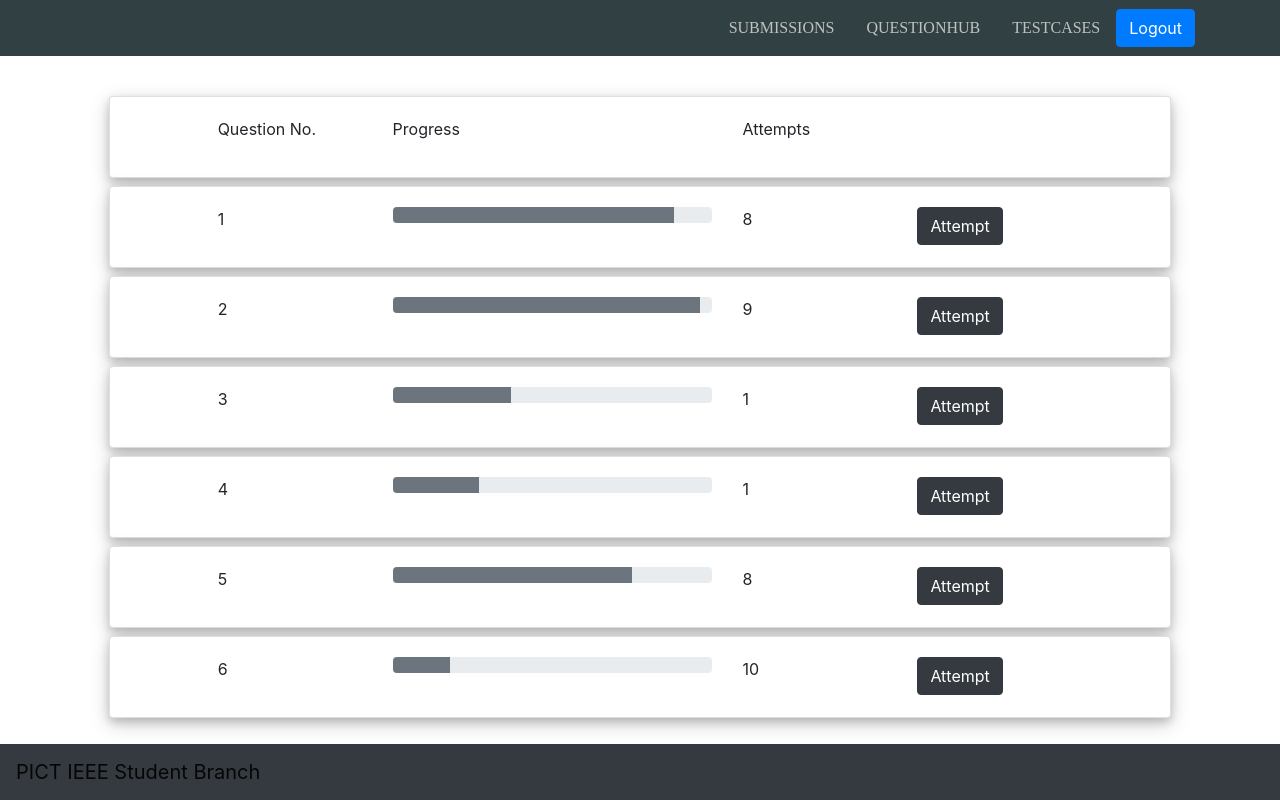
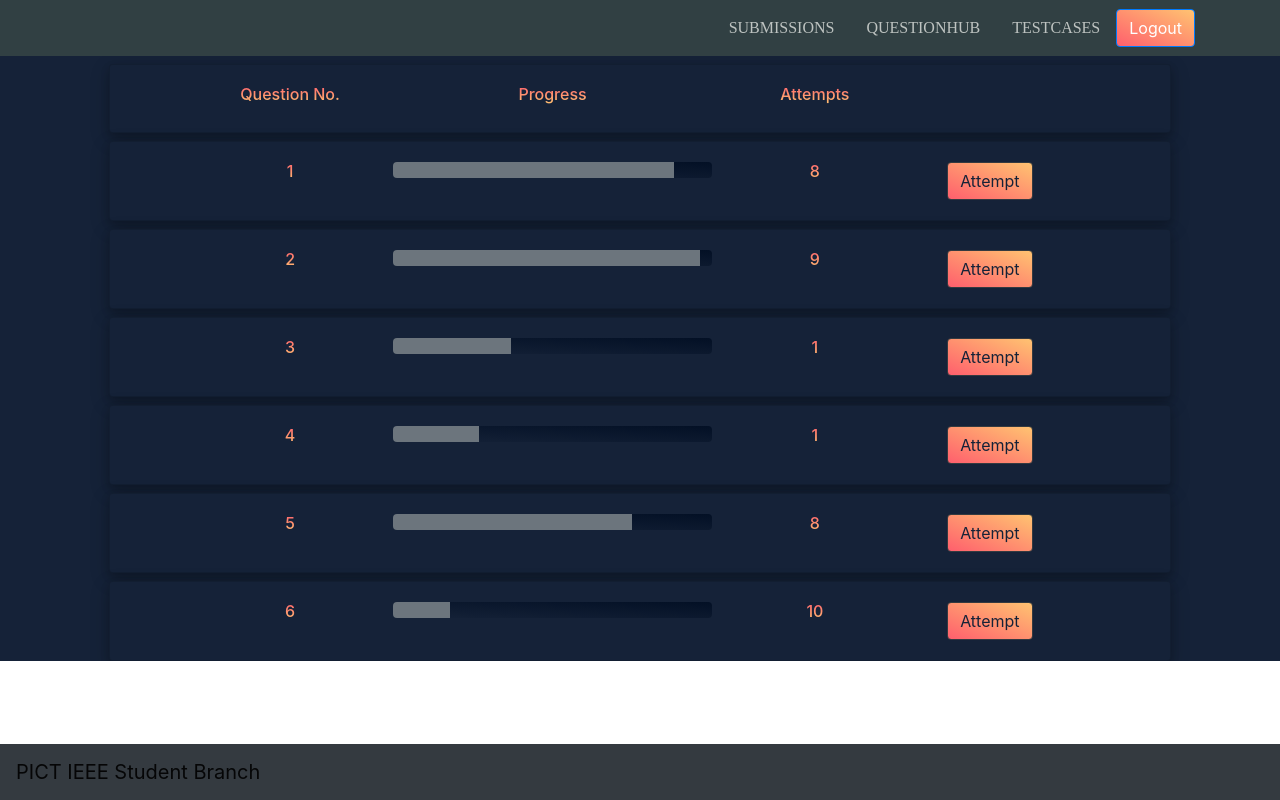
Before and after one commit to meghadandapat/CTD-RC2-Frontend, a React (Create React App) app: page /questionhub in a window 1280 px wide. Built offline with nearby package versions, Linux system fonts and the light colour scheme.

Commit message:
Question hub updated with colour scheme

```diff
--- a/src/components/QuestionHub/Cards.js
+++ b/src/components/QuestionHub/Cards.js
@@ -1,36 +1,44 @@
-const Cards = ({ qno, progbar, attempts, button }) => {
+const Cards = ({qno, progbar, attempts, button}) => {
   return (
       <div className="Cards">
           <div className="row">
-        <div className="col-sm-1"></div>
+              <div className="col-sm-1">
+
+              </div>
               <div className="col-sm-10">
-          <div className="card">
+                  <div className="card qhubcard">
                       <div className="card-body">
                           <div className="row">
-                <div className="col-sm-1"></div>
+                              <div className="col-sm-1">
+
+                              </div>
                               <div className="col-sm-2 justify-content-center">
-                  <p>{qno}</p>
+                                  <h6>{qno}</h6>
                               </div>
                               <div className="col-sm-4 justify-content-center">
-                  <p>{progbar}</p>
+                                  <h6>{progbar}</h6>
                               </div>
                               <div className="col-sm-2 justify-content-center">
-                  <p>{attempts}</p>
+                                  <h6>{attempts}</h6>
                               </div>
                               <div className="col-sm-2 justify-content-right">
-                  {button === "yes" && (
-                    <div className="btn btn-dark">Attempt</div>
-                  )}
+                                  {button==="yes" && <div className="btn btn-dark"><div class="attempt">Attempt</div></div>}
+
                               </div>
-                <div className="col-sm-1"></div>
+                              <div className="col-sm-1">
+
                               </div>
                           </div>
                       </div>
                   </div>
-        <div className="col-sm-1"></div>
+              </div>
+              <div className="col-sm-1">
+
               </div>
           </div>
+      </div>
+
    );
-};
+}
 
 export default Cards;
--- a/src/components/QuestionHub/QuestionHub.css
+++ b/src/components/QuestionHub/QuestionHub.css
@@ -1,13 +1,39 @@
-body{
+.qhub{
     overflow-x: hidden;
+    background-image: linear-gradient(to top right, #152238 0%, #152238 100%);
 }
 .Cards{
     margin-top: 1vh;
-}
-.card{
+
+  }
+  h1{
+    margin-bottom: 4vh;
+  }
+
+  .qhubcard{
     box-shadow: 0 4px 8px 0 rgba(0, 0, 0, 0.16), 0 6px 20px 0 rgba(0, 0, 0, 0.2);
-}
-.qhub{
-    margin-top: 5vh;
-    margin-bottom: 4vh;
-}
+    background-image: linear-gradient(to top right, #152238 0%, #152238 100%);
+    text-align: center;
+
+  }
+  /*box-shadow: 0 4px 8px 0 rgba(0, 0, 0, 0.16), 0 6px 20px 0 rgba(0, 0, 0, 0.2);*/
+
+  h6,h1{
+    background: -webkit-linear-gradient(#ff5f6d, #ffc371);
+    -webkit-background-clip: text;
+    -webkit-text-fill-color:transparent;
+
+  }
+
+  .progress{
+    background-image: linear-gradient(to top right, #152238  0%, #031025 100%);
+  }
+
+  .btn{
+    background-image: linear-gradient(to top right, #ff5f6d 0%, #ffc371 100%);
+
+  }
+
+  .attempt{
+    color: #152238;
+  }
--- a/src/components/QuestionHub/QuestionHub.js
+++ b/src/components/QuestionHub/QuestionHub.js
@@ -1,29 +1,22 @@
-import "./QuestionHub.css";
-import { ProgressBar} from "react-bootstrap";
-import "bootstrap/dist/css/bootstrap.min.css";
+import './QuestionHub.css';
+import { ProgressBar, Button } from 'react-bootstrap';
+import 'bootstrap/dist/css/bootstrap.min.css';
 import Cards from "./Cards";
 
+
 const QuestionHub = () => {
-  const qs = [1, 2, 3, 4, 5, 6];
+    const qs=[1,2,3,4,5,6];
 
-  return (
-    <div className="qhub">
-      <Cards qno={"Question No."} progbar={"Progress"} attempts={"Attempts"} />
-      {qs.map((qs) => (
-        <Cards
-          qno={qs}
-          progbar={
-            <ProgressBar
-              variant="secondary"
-              now={Math.floor(Math.random() * (100 - 0))}
-            />
-          }
-          attempts={Math.floor(Math.random() * 10) + 1}
-          button="yes"
-        />
-      ))}
-    </div>
-  );
-};
+    return (
+        <div className="qhub">
+
+            <Cards qno={"Question No."} progbar={"Progress"} attempts={"Attempts"}/>
+            {qs.map((qs)=>(
+                <Cards qno={qs} progbar={<ProgressBar variant="secondary" now={Math.floor(Math.random() * (100 - 0))} className="progress" /> }
+                attempts={Math.floor(Math.random() * 10) + 1} button="yes"/>
+            ))}
+        </div>
+    );
+}
 
 export default QuestionHub;
```
Lines whose indentation alone changed are shown as unchanged.
